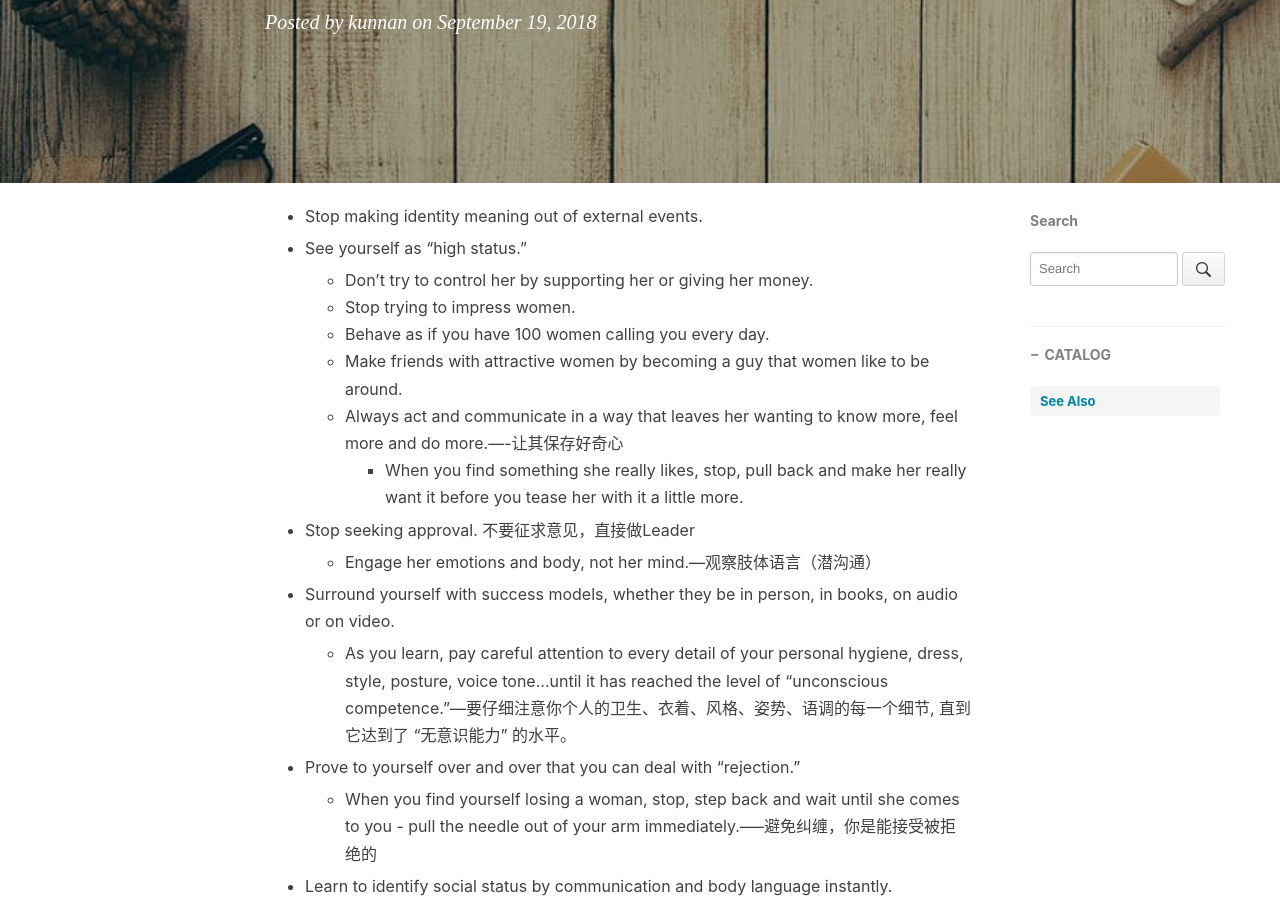
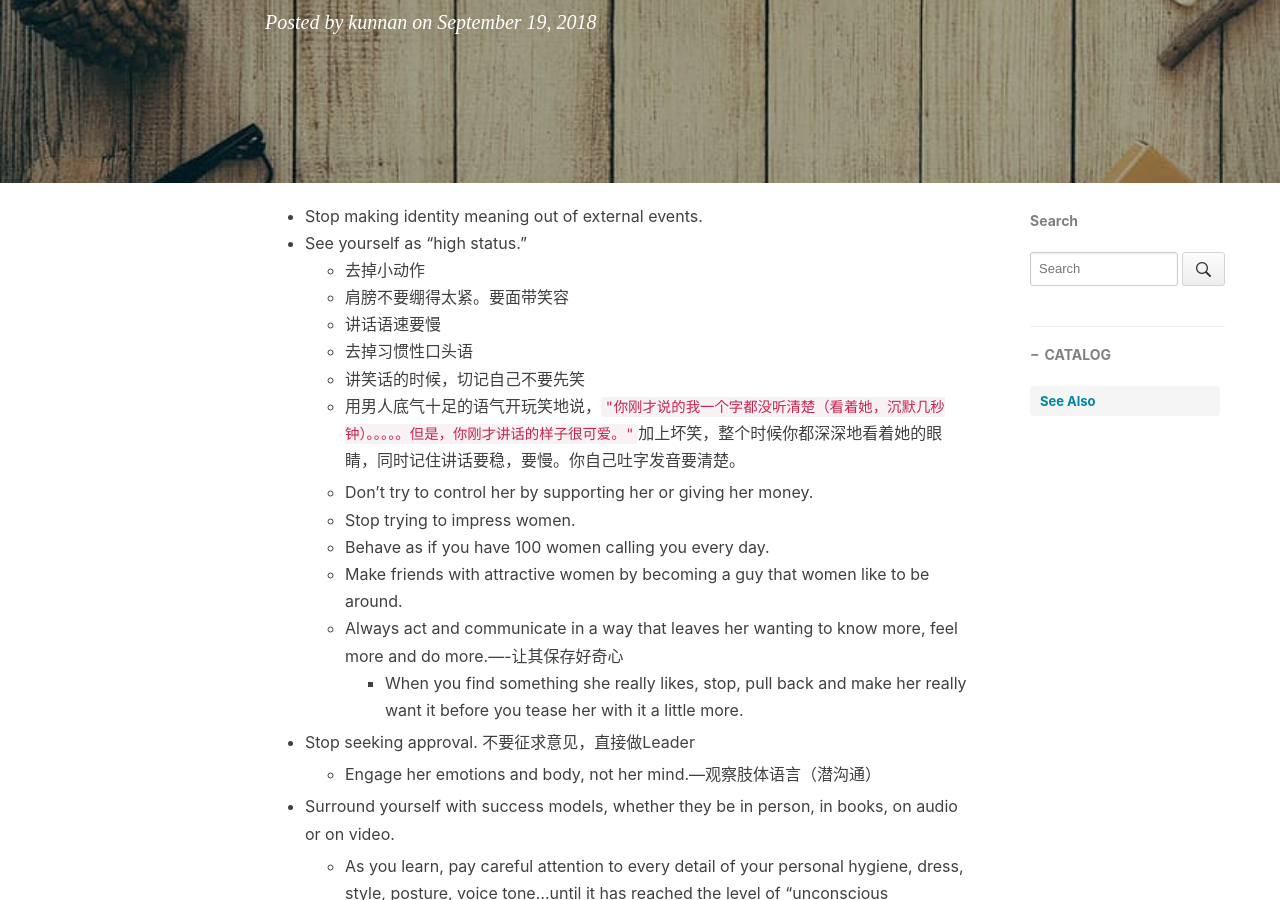
Before and after one commit to pua1203/pua1203.github.io, a Jekyll site: the page built from _posts/pua/2018-09-19-Laws_of_Dating.md, in a window 1280 px wide and 900 px high, scrolled down 340 px. Built offline with Jekyll 4.4.1, drawn with Linux system fonts in a browser that asks for light colours; nearby versions of some CDN libraries; comment, search, counter and statistics services are not loaded.

```diff
--- a/_posts/pua/2018-09-19-Laws_of_Dating.md
+++ b/_posts/pua/2018-09-19-Laws_of_Dating.md
@@ -12,8 +12,13 @@ subtitle: Build a powerful, capable self-image that you love.
 
 
 * Stop making identity meaning out of external events.
-
 * See yourself as "high status."
+  * 去掉小动作
+  * 肩膀不要绷得太紧。要面带笑容
+  * 讲话语速要慢
+  * 去掉习惯性口头语
+  * 讲笑话的时候，切记自己不要先笑
+  * 用男人底气十足的语气开玩笑地说，`"你刚才说的我一个字都没听清楚（看着她，沉默几秒钟）。。。。。但是，你刚才讲话的样子很可爱。"`加上坏笑，整个时候你都深深地看着她的眼睛，同时记住讲话要稳，要慢。你自己吐字发音要清楚。
 
 
 
```
Also changed, not shown: _posts/Security/2018-09-18-algorithm.md (+8 -0 lines).
